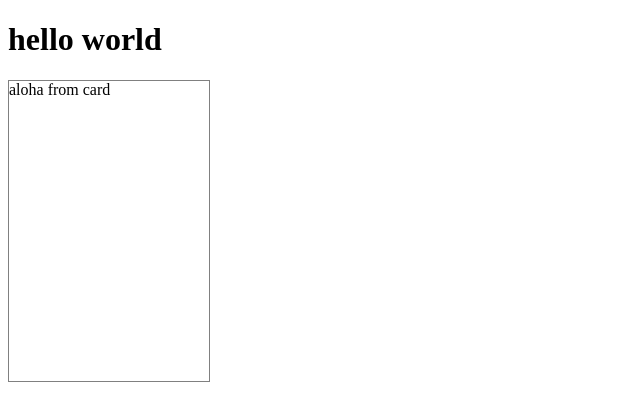
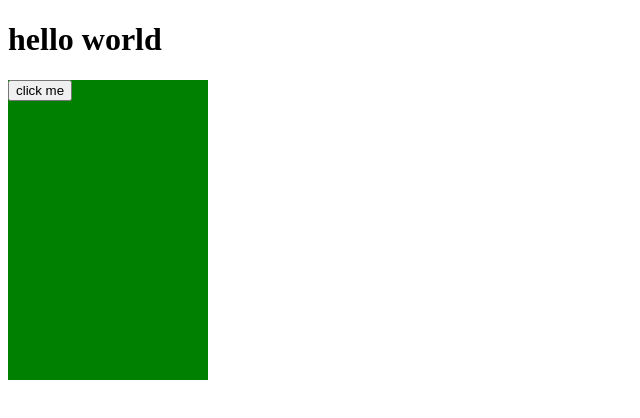
Before and after one commit to migel1976/react_ts_study, a React (Create React App) app: page / in a window 1280 px wide. Shown: the top 418 px of the page, without its empty margins (0-640 px from the left). Built offline with nearby package versions, Linux system fonts and the light colour scheme.

Commit message:
card components which are shown how use props in ts

```diff
--- a/src/App.tsx
+++ b/src/App.tsx
@@ -1,12 +1,23 @@
-import Card from './components/Card'
+import React from 'react'
+import Card, {CardVariant} from './components/Card'
 
 const App=()=>{
+	const click=(num:number)=>{
+				alert('you just now click on Card component '+num)
+	}
 	return (
 		<div>
 			<h1>
 				hello world
 			</h1>
-			<Card width='200px' height='300px' />
+			<Card
+				onClick={click}
+				width='200px'
+				height='300px'
+				variant={CardVariant.primary}
+			>
+				<button>click me</button>
+			</Card>
 		</div>
 	)
 
--- a/src/components/Card.tsx
+++ b/src/components/Card.tsx
@@ -1,14 +1,36 @@
-import React from 'react'
+import React, {FC, useState} from 'react'
+
+export enum CardVariant{
+	outlined='outlined',
+	primary='primary'
+}
 
 interface CardProps{
 	width:string,
 	height:string,
+	children:React.ReactNode,
+	variant?:CardVariant,
+	onClick:(num:number)=>void
 }
 
-const Card=({width, height}:CardProps)=>{
+const Card:FC<CardProps>=({
+	width,
+	height,
+	children,
+	variant,
+	onClick
+	})=>{
+	const [state, setState]=useState(46)
 	return(
-		<div style={{width, height, border:'1px solid gray'}}>
-			aloha from card
+		<div style={{
+			width,
+			height,
+			border:variant===CardVariant.outlined ? '1px solid gray' : 'none',
+			background:variant===CardVariant.primary ? 'green' :''
+			}}
+			onClick={()=>onClick(state)}
+		>
+			{children}
 		</div>
 	)
 }
```
